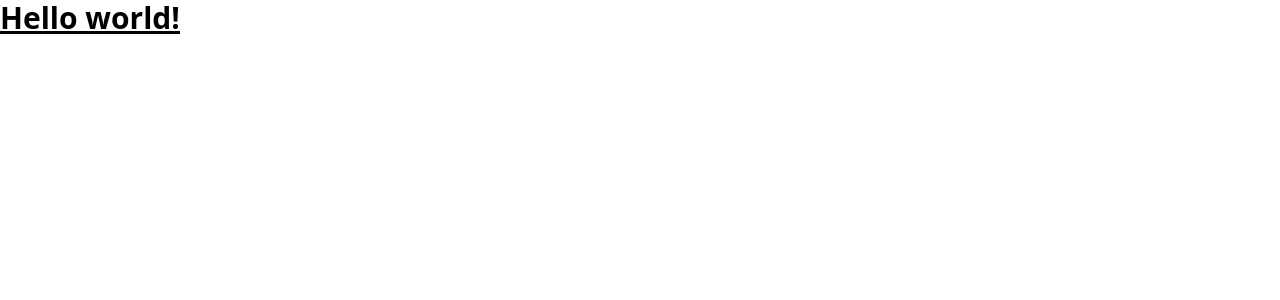
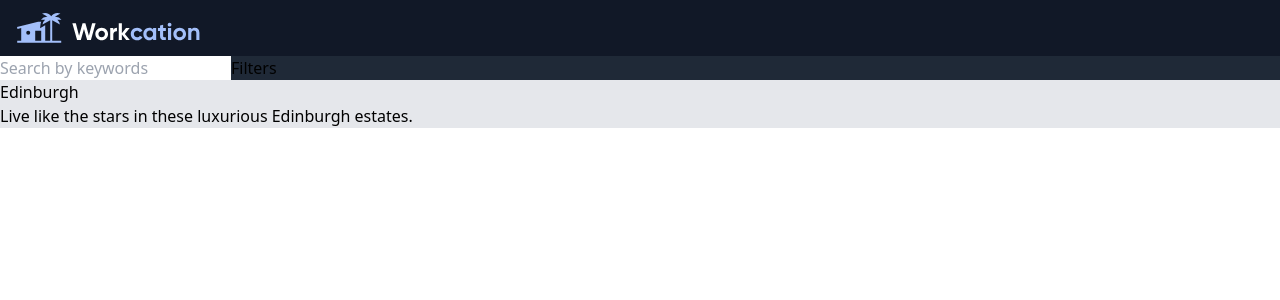
Before and after one commit to tayoolaigbe/designs_by_wathan, a React (Vite) app in the folder workcation/: page / in a window 1280 px wide. Shown: the top 300 px of the page. Built offline with nearby package versions, Linux system fonts and the light colour scheme.

Commit message:
Completed the header section

```diff
--- a/workcation/src/App.jsx
+++ b/workcation/src/App.jsx
@@ -1,8 +1,49 @@
 function App() {
 	return (
-		<>
-			<h1 className="text-3xl font-bold underline">Hello world!</h1>
-		</>
+		<div className="bg-gray-200 antialiased">
+			<header className="flex justify-between items-center bg-gray-900 px-4 py-3">
+				<div>
+					<svg
+						className="h-8 w-auto"
+						viewBox="0 0 185 32"
+						fill="none"
+						xmlns="http://www.w3.org/2000/svg"
+					>
+						<path
+							d="M121.09 28.336c2.352 0 4.392-1.248 5.424-3.12l-2.688-1.536c-.48.984-1.512 1.584-2.76 1.584-1.848 0-3.216-1.368-3.216-3.264 0-1.92 1.368-3.288 3.216-3.288 1.224 0 2.256.624 2.736 1.608l2.664-1.56c-.984-1.848-3.024-3.096-5.376-3.096-3.648 0-6.336 2.76-6.336 6.336 0 3.576 2.688 6.336 6.336 6.336zM137.084 16v1.416c-.864-1.08-2.16-1.752-3.912-1.752-3.192 0-5.832 2.76-5.832 6.336 0 3.576 2.64 6.336 5.832 6.336 1.752 0 3.048-.672 3.912-1.752V28h3.096V16h-3.096zm-3.336 9.384c-1.896 0-3.312-1.368-3.312-3.384s1.416-3.384 3.312-3.384c1.92 0 3.336 1.368 3.336 3.384s-1.416 3.384-3.336 3.384zM149.851 18.976V16h-2.712v-3.36l-3.096.936V16h-2.088v2.976h2.088v4.992c0 3.24 1.464 4.512 5.808 4.032v-2.808c-1.776.096-2.712.072-2.712-1.224v-4.992h2.712zM153.57 14.56c1.056 0 1.92-.864 1.92-1.896s-.864-1.92-1.92-1.92c-1.032 0-1.896.888-1.896 1.92s.864 1.896 1.896 1.896zM152.034 28h3.096V16h-3.096v12zM163.676 28.336c3.528 0 6.36-2.76 6.36-6.336 0-3.576-2.832-6.336-6.36-6.336-3.528 0-6.336 2.76-6.336 6.336 0 3.576 2.808 6.336 6.336 6.336zm0-3.024c-1.824 0-3.24-1.368-3.24-3.312 0-1.944 1.416-3.312 3.24-3.312 1.848 0 3.264 1.368 3.264 3.312 0 1.944-1.416 3.312-3.264 3.312zM178.886 15.664c-1.608 0-2.856.6-3.576 1.68V16h-3.096v12h3.096v-6.48c0-2.088 1.128-2.976 2.64-2.976 1.392 0 2.376.84 2.376 2.472V28h3.096v-7.368c0-3.192-1.992-4.968-4.536-4.968z"
+							fill="#A3BFFA"
+						/>
+						<path
+							d="M61.063 28h3.768l3.144-11.088L71.143 28h3.768l4.704-16.8h-3.48L72.92 23.656 69.391 11.2H66.56l-3.504 12.456L59.84 11.2h-3.48L61.063 28zM85.674 28.336c3.528 0 6.36-2.76 6.36-6.336 0-3.576-2.832-6.336-6.36-6.336-3.528 0-6.336 2.76-6.336 6.336 0 3.576 2.808 6.336 6.336 6.336zm0-3.024c-1.824 0-3.24-1.368-3.24-3.312 0-1.944 1.416-3.312 3.24-3.312 1.848 0 3.264 1.368 3.264 3.312 0 1.944-1.416 3.312-3.264 3.312zM97.308 18.064V16h-3.096v12h3.096v-5.736c0-2.52 2.04-3.24 3.648-3.048V15.76c-1.512 0-3.024.672-3.648 2.304zM113.831 28l-4.968-6.072L113.687 16h-3.696l-4.128 5.28V11.2h-3.096V28h3.096v-5.448L110.231 28h3.6z"
+							fill="#fff"
+						/>
+						<path
+							fillRule="evenodd"
+							clipRule="evenodd"
+							d="M43.911 12.604L36.213 8.16v20.645h9v2h-44v-2h4v-12.72l-3.728.933L1 15.078l21.09-5.273h3.122a9.552 9.552 0 0 0-.68 2.559l-.483 3.975 5.164-2.982v15.448h5V8.161l-7.696 4.444a7.502 7.502 0 0 1 2.565-4.8h-4.12a7.489 7.489 0 0 1 6.646-2.973l-5.591-3.228a7.488 7.488 0 0 1 6.696.402c1.039.6 1.88 1.41 2.5 2.347a7.461 7.461 0 0 1 2.5-2.347 7.49 7.49 0 0 1 6.698-.402l-5.593 3.228a7.488 7.488 0 0 1 6.646 2.973h-4.12a7.498 7.498 0 0 1 2.567 4.8zM25.213 28.805v-10h-6v10h6zm-11-8a2 2 0 1 1-4 0 2 2 0 0 1 4 0z"
+							fill="#A3BFFA"
+						/>
+					</svg>
+				</div>
+				<div className="flex">
+					<button>
+						<svg
+							className="h-6 w-6 fill-current text-gray-500"
+							xmlns="http://www.w3.org/2000/svg"
+							viewBox="0 0 24 24"
+						></svg>
+					</button>
+				</div>
+			</header>
+			<section className="bg-gray-800">
+				<input placeholder="Search by keywords" />
+				<button>Filters</button>
+			</section>
+			<main className="bg-gray-200">
+				<h3>Edinburgh</h3>
+				<p>Live like the stars in these luxurious Edinburgh estates.</p>
+			</main>
+		</div>
 	);
 }
 
```
